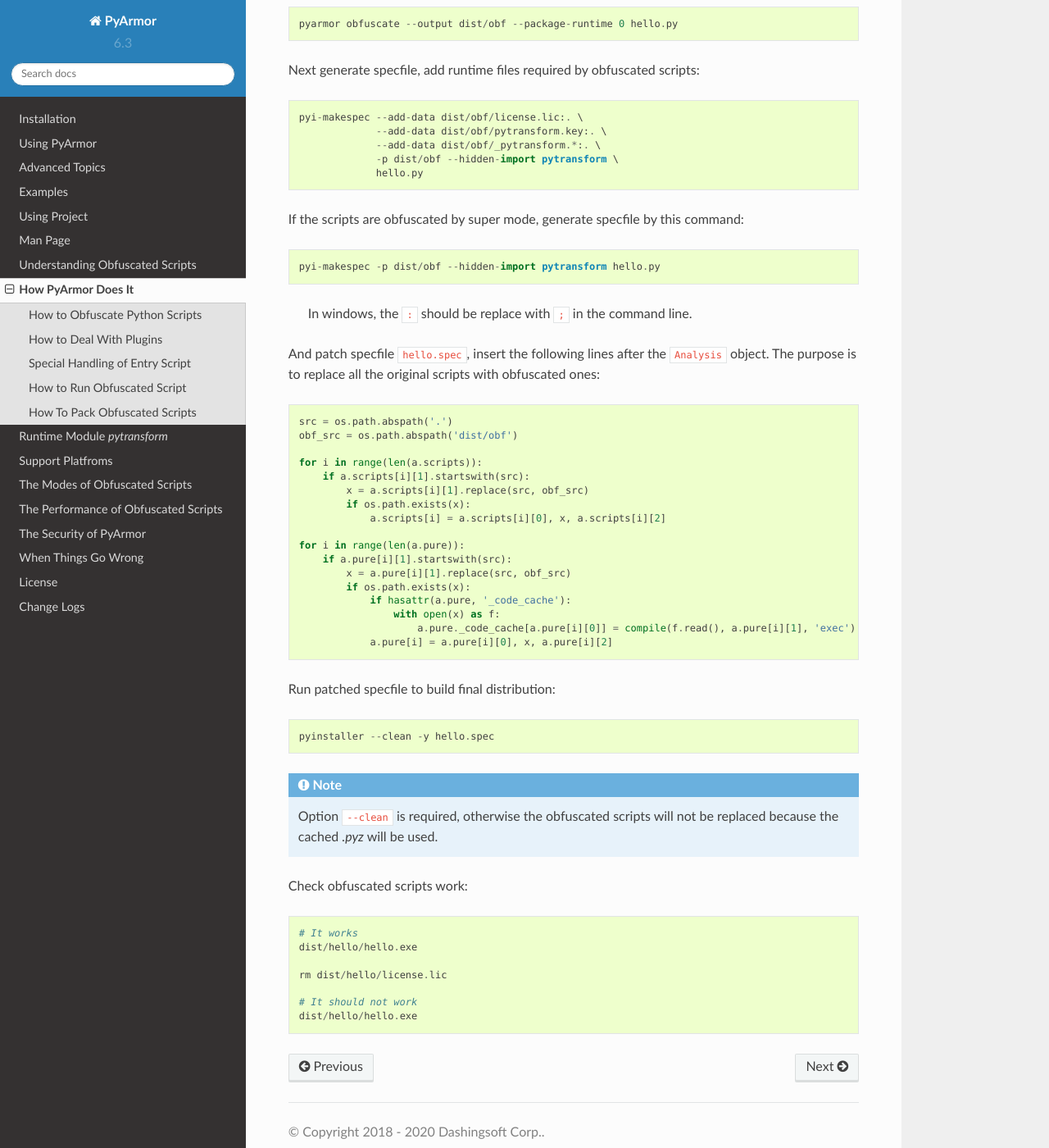
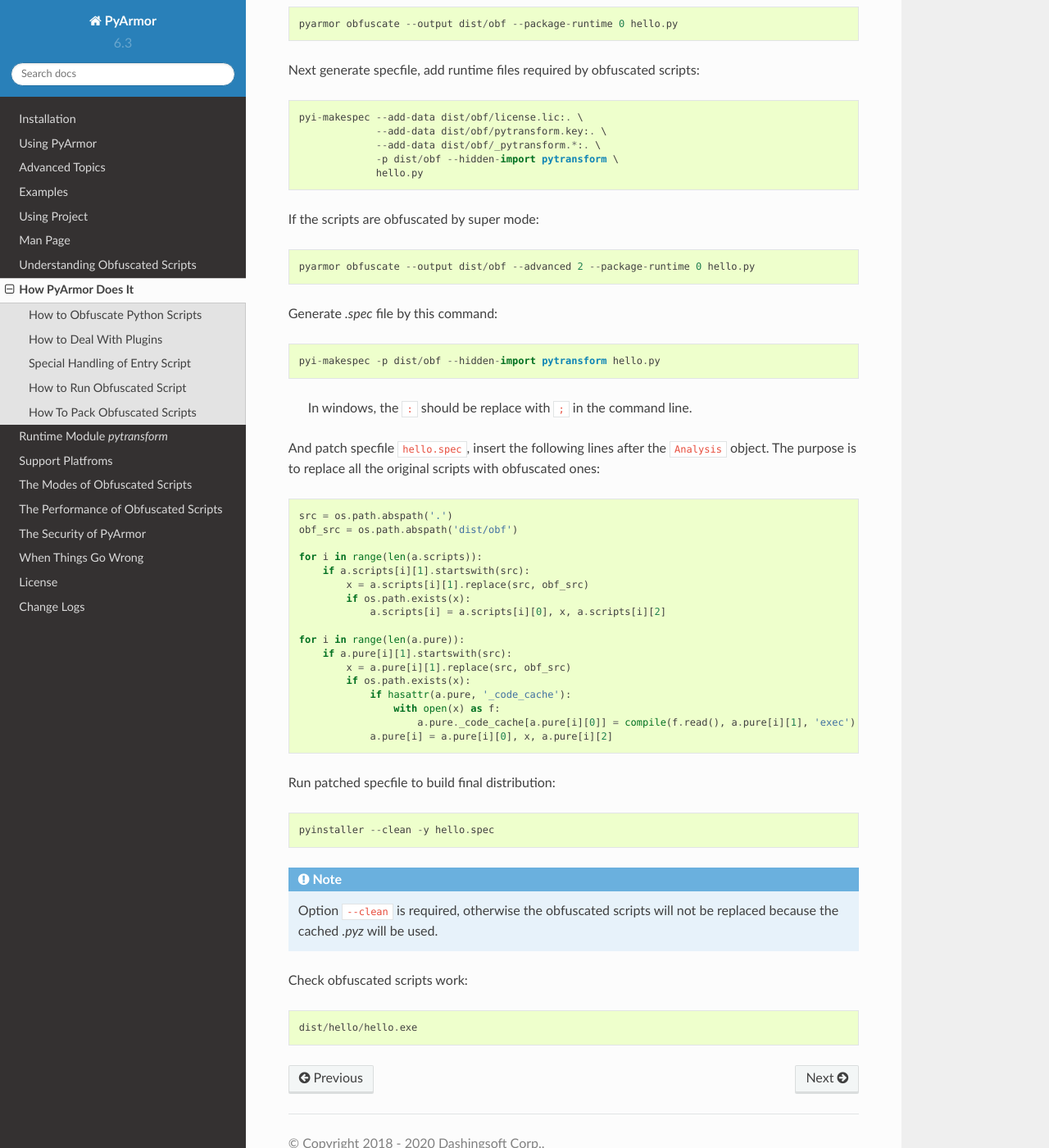
Before and after one commit to dashingsoft/pyarmor, a Sphinx documentation site: the page built from docs/how-to-do.rst, in a window 1280 px wide and 1400 px high, scrolled down 8896 px. Shown: the whole window at 82% size. Built offline with Sphinx 7.4.7 and the Read the Docs theme 2.0.0, drawn with Linux system fonts in a browser that asks for light colours.

Commit message:
Refine pack doc

```diff
--- a/docs/how-to-do.rst
+++ b/docs/how-to-do.rst
@@ -428,7 +428,11 @@
                  -p dist/obf --hidden-import pytransform \
                  hello.py
 
-If the scripts are obfuscated by super mode, generate specfile by this command::
+If the scripts are obfuscated by super mode::
+
+    pyarmor obfuscate --output dist/obf --advanced 2 --package-runtime 0 hello.py
+
+Generate `.spec` file by this command::
 
     pyi-makespec -p dist/obf --hidden-import pytransform hello.py
 
@@ -469,12 +473,6 @@
 
 Check obfuscated scripts work::
 
-   # It works
-   dist/hello/hello.exe
-
-   rm dist/hello/license.lic
-
-   # It should not work
    dist/hello/hello.exe
 
 .. include:: _common_definitions.txt
```
